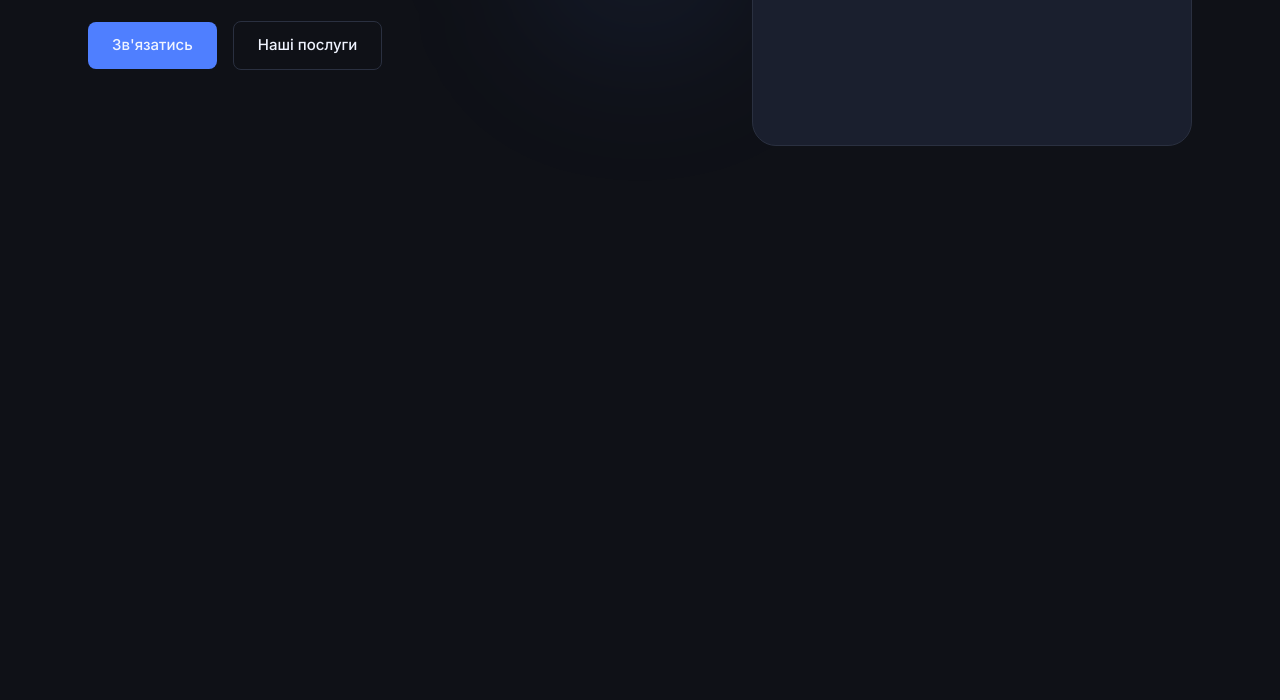
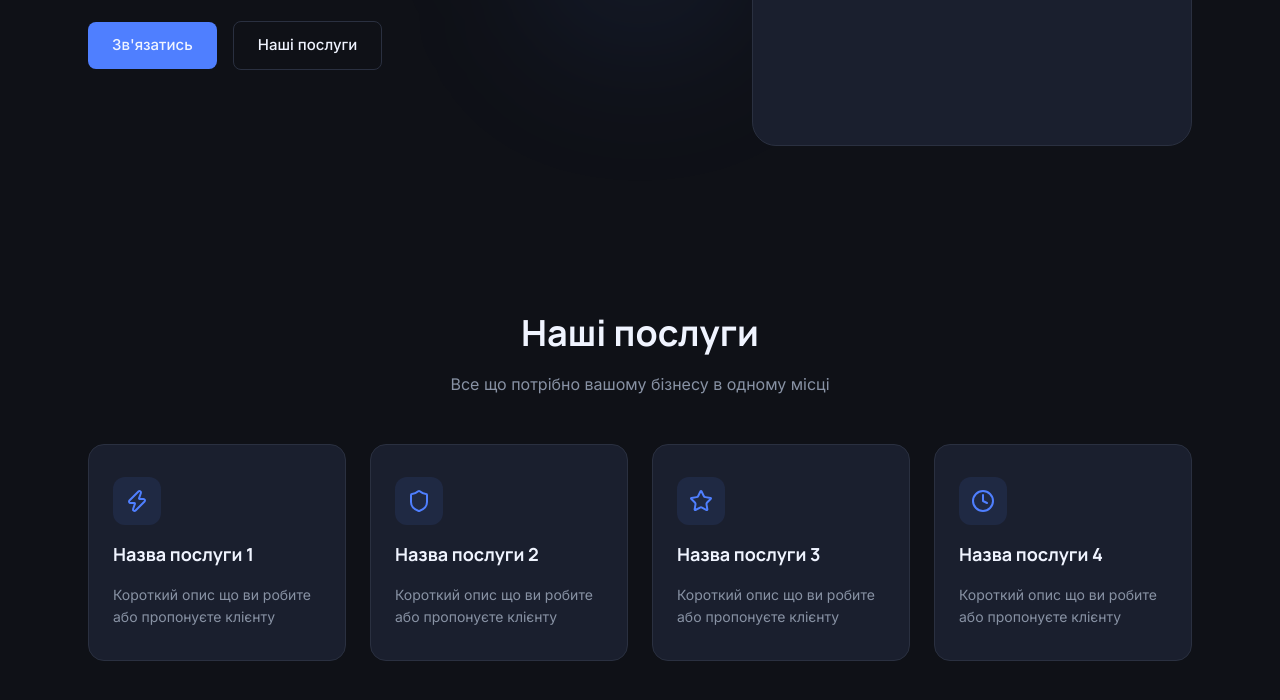
Before and after one commit to Pan-Artur/blueprint-web, a website built with Vite: page index.html in a window 1280 px wide. Shown: the part 422-1122 px from the top of the page. Built offline with nearby package versions, Linux system fonts and the light colour scheme; files whose address does not match are found by name.

Commit message:
feat: add services section with icon cards

```diff
--- a/index.html
+++ b/index.html
@@ -11,6 +11,7 @@
       href="https://fonts.googleapis.com/css2?family=Inter:wght@400;500;600&family=Manrope:wght@600;700;800&display=swap"
       rel="stylesheet"
     />
+    <script src="https://unpkg.com/lucide@latest"></script>
   </head>
   <body>
     <div id="header"></div>
--- a/src/components/services.html
+++ b/src/components/services.html
@@ -1,5 +1,38 @@
-<section id="services-section" class="section">
+<section id="services-section" class="section services">
   <div class="container">
-
+    <div class="services__header">
+      <h2 class="services__title">Наші послуги</h2>
+      <p class="services__subtitle">Все що потрібно вашому бізнесу в одному місці</p>
+    </div>
+    <div class="services__grid">
+      <div class="services__card">
+        <div class="services__icon">
+          <i data-lucide="zap"></i>
+        </div>
+        <h3 class="services__card-title">Назва послуги 1</h3>
+        <p class="services__card-text">Короткий опис що ви робите або пропонуєте клієнту</p>
+      </div>
+      <div class="services__card">
+        <div class="services__icon">
+          <i data-lucide="shield"></i>
+        </div>
+        <h3 class="services__card-title">Назва послуги 2</h3>
+        <p class="services__card-text">Короткий опис що ви робите або пропонуєте клієнту</p>
+      </div>
+      <div class="services__card">
+        <div class="services__icon">
+          <i data-lucide="star"></i>
+        </div>
+        <h3 class="services__card-title">Назва послуги 3</h3>
+        <p class="services__card-text">Короткий опис що ви робите або пропонуєте клієнту</p>
+      </div>
+      <div class="services__card">
+        <div class="services__icon">
+          <i data-lucide="clock"></i>
+        </div>
+        <h3 class="services__card-title">Назва послуги 4</h3>
+        <p class="services__card-text">Короткий опис що ви робите або пропонуєте клієнту</p>
+      </div>
+    </div>
   </div>
 </section>
--- a/src/main.js
+++ b/src/main.js
@@ -9,3 +9,5 @@ await loadComponent("#about", "/src/components/about.html");
 await loadComponent("#advantages", "/src/components/advantages.html");
 await loadComponent("#cta", "/src/components/cta.html");
 await loadComponent("#footer", "/src/components/footer.html");
+
+lucide.createIcons()
--- a/src/styles/sections/services.css
+++ b/src/styles/sections/services.css
@@ -0,0 +1,69 @@
+.services {
+  padding: 80px 0;
+}
+
+.services__header {
+  text-align: center;
+  margin-bottom: 48px;
+}
+
+.services__title {
+  font-size: 36px;
+  font-weight: 700;
+  color: var(--text-primary);
+  margin-bottom: 12px;
+}
+
+.services__subtitle {
+  font-size: 16px;
+  color: var(--text-muted);
+}
+
+.services__grid {
+  display: grid;
+  grid-template-columns: repeat(4, 1fr);
+  gap: 24px;
+}
+
+.services__card {
+  background-color: var(--bg-secondary);
+  border: 1px solid var(--border);
+  border-radius: 16px;
+  padding: 32px 24px;
+  display: flex;
+  flex-direction: column;
+  gap: 16px;
+  transition: border-color 0.2s;
+}
+
+.services__card:hover {
+  border-color: var(--accent);
+}
+
+.services__icon {
+  width: 48px;
+  height: 48px;
+  background-color: rgba(79, 127, 255, 0.1);
+  border-radius: 12px;
+  display: flex;
+  align-items: center;
+  justify-content: center;
+  color: var(--accent);
+}
+
+.services__icon i {
+  width: 24px;
+  height: 24px;
+}
+
+.services__card-title {
+  font-size: 18px;
+  font-weight: 700;
+  color: var(--text-primary);
+}
+
+.services__card-text {
+  font-size: 14px;
+  line-height: 1.6;
+  color: var(--text-muted);
+}
```
